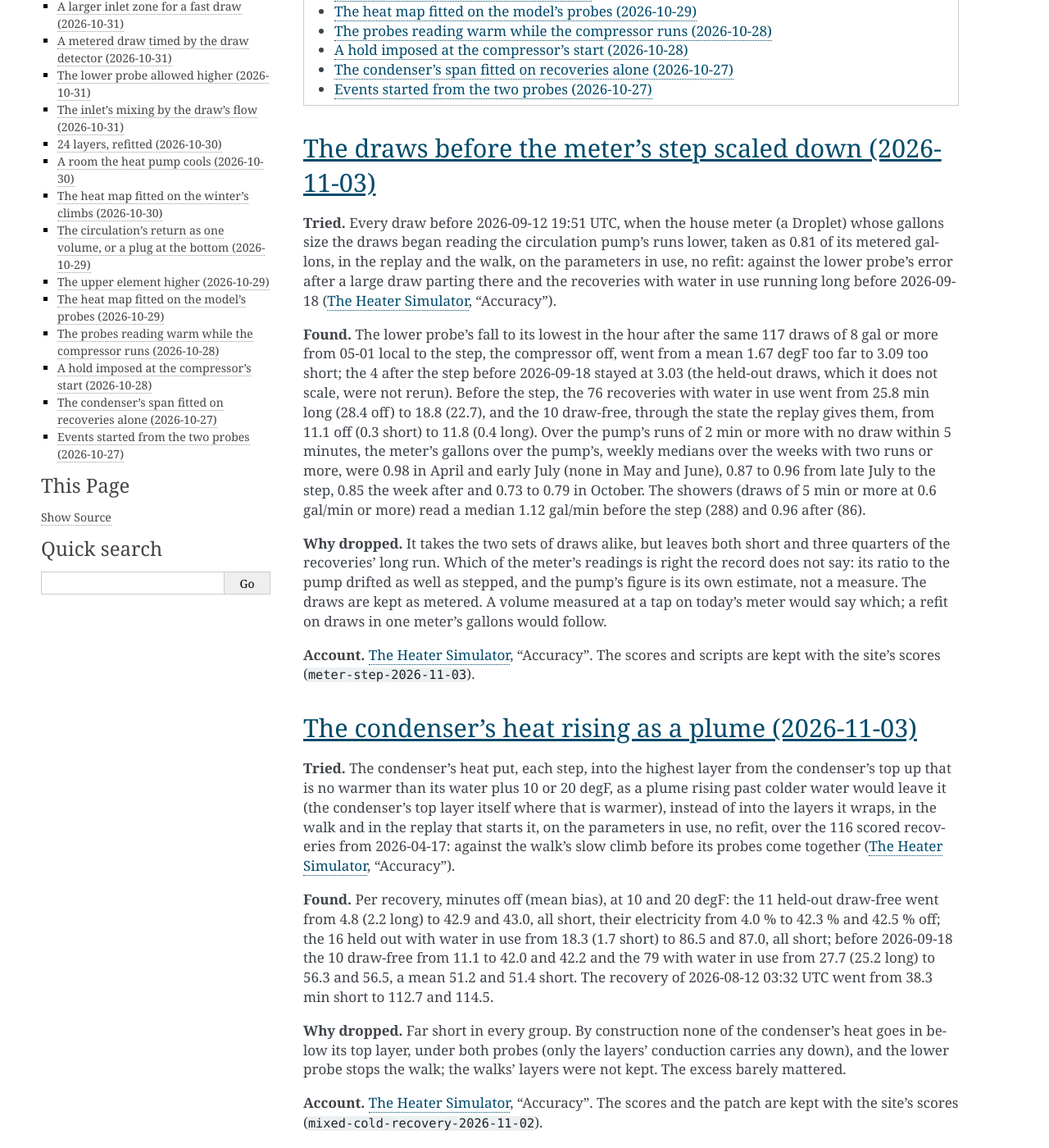
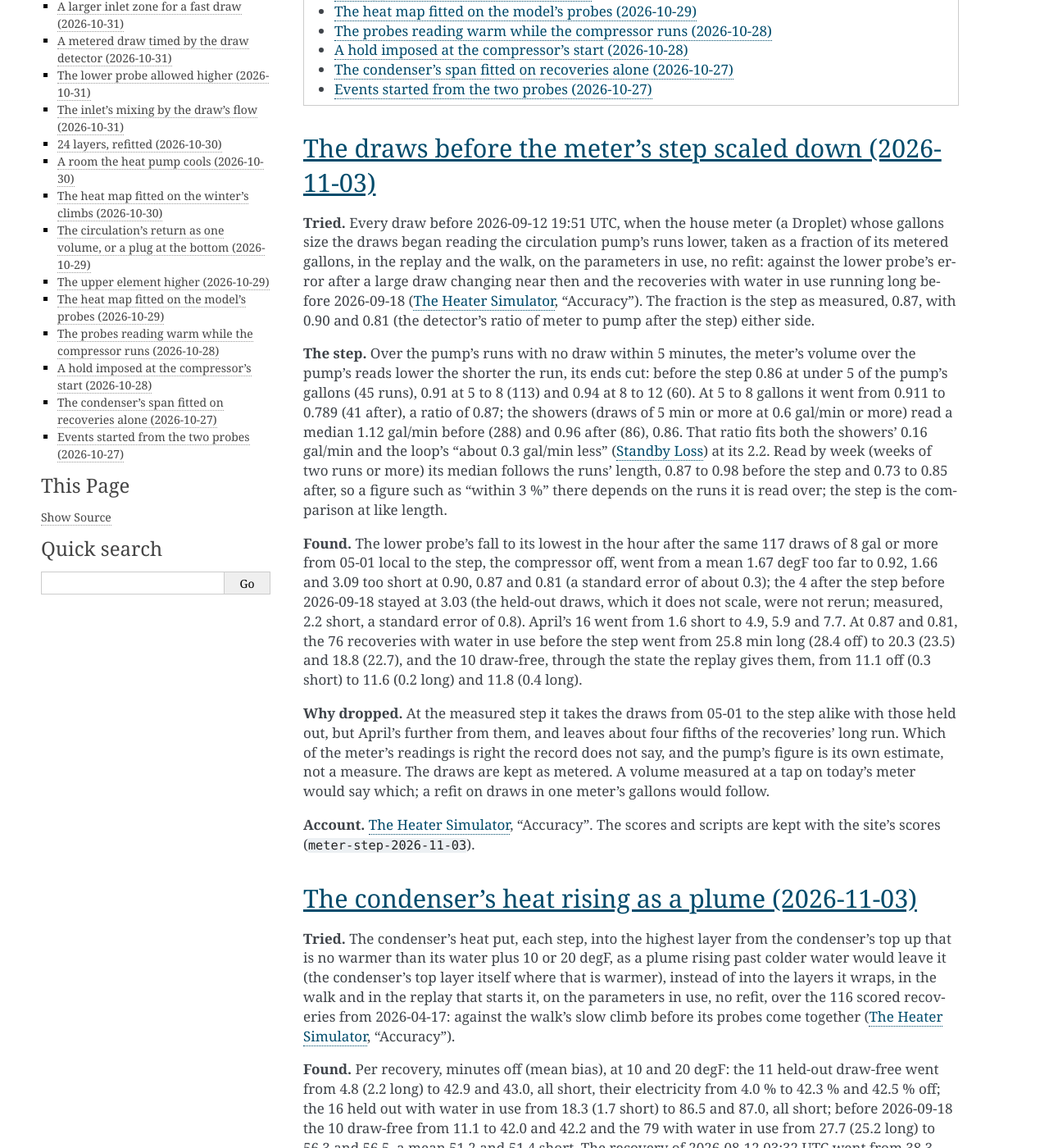
Before and after one commit to eman/nwp500-python, a Sphinx documentation site: the page built from docs/explanation/simulator-tried.rst, in a window 1280 px wide and 1400 px high, scrolled down 874 px. Shown: the whole window at 82% size. Built offline with Sphinx 7.4.7, drawn with Linux system fonts in a browser that asks for light colours.

Commit message:
docs(sim): the step at like run length, 0.87; April does not follow

```diff
--- a/docs/explanation/simulator-tried.rst
+++ b/docs/explanation/simulator-tried.rst
@@ -18,34 +18,46 @@ The draws before the meter's step scaled down (2026-11-03)
 
 **Tried.** Every draw before 2026-09-12 19:51 UTC, when the house meter
 (a Droplet) whose gallons size the draws began reading the circulation
-pump's runs lower, taken as 0.81 of its metered gallons, in the replay
-and the walk, on the parameters in use, no refit: against the lower
-probe's error after a large draw parting there and the recoveries with
-water in use running long before 2026-09-18 (:doc:`simulator`,
-"Accuracy").
+pump's runs lower, taken as a fraction of its metered gallons, in the
+replay and the walk, on the parameters in use, no refit: against the
+lower probe's error after a large draw changing near then and the
+recoveries with water in use running long before 2026-09-18
+(:doc:`simulator`, "Accuracy"). The fraction is the step as measured,
+0.87, with 0.90 and 0.81 (the detector's ratio of meter to pump after
+the step) either side.
+
+**The step.** Over the pump's runs with no draw within 5 minutes, the
+meter's volume over the pump's reads lower the shorter the run, its ends
+cut: before the step 0.86 at under 5 of the pump's gallons (45 runs),
+0.91 at 5 to 8 (113) and 0.94 at 8 to 12 (60). At 5 to 8 gallons it went
+from 0.911 to 0.789 (41 after), a ratio of 0.87; the showers (draws of 5
+min or more at 0.6 gal/min or more) read a median 1.12 gal/min before
+(288) and 0.96 after (86), 0.86. That ratio fits both the showers' 0.16
+gal/min and the loop's "about 0.3 gal/min less" (:doc:`standby-loss`) at
+its 2.2. Read by week (weeks of two runs or more) its median follows the
+runs' length, 0.87 to 0.98 before the step and 0.73 to 0.85 after, so a
+figure such as "within 3 %" there depends on the runs it is read over;
+the step is the comparison at like length.
 
 **Found.** The lower probe's fall to its lowest in the hour after the
 same 117 draws of 8 gal or more from 05-01 local to the step, the
-compressor off, went from a mean 1.67 degF too far to 3.09 too short;
+compressor off, went from a mean 1.67 degF too far to 0.92, 1.66 and
+3.09 too short at 0.90, 0.87 and 0.81 (a standard error of about 0.3);
 the 4 after the step before 2026-09-18 stayed at 3.03 (the held-out
-draws, which it does not scale, were not rerun). Before the step, the 76
-recoveries with water in use went from 25.8 min long (28.4 off) to 18.8
-(22.7), and the 10 draw-free, through the state the replay gives them,
-from 11.1 off (0.3 short) to 11.8 (0.4 long). Over the pump's runs of 2
-min or more with no draw within 5 minutes, the meter's gallons over the
-pump's, weekly medians over the weeks with two runs or more, were 0.98
-in April and early July (none in May and June), 0.87 to 0.96 from late
-July to the step, 0.85 the week after and 0.73 to 0.79 in October. The
-showers (draws of 5 min or more at 0.6 gal/min or more) read a median
-1.12 gal/min before the step (288) and 0.96 after (86).
+draws, which it does not scale, were not rerun; measured, 2.2 short, a
+standard error of 0.8). April's 16 went from 1.6 short to 4.9, 5.9 and
+7.7. At 0.87 and 0.81, the 76 recoveries with water in use before the
+step went from 25.8 min long (28.4 off) to 20.3 (23.5) and 18.8 (22.7),
+and the 10 draw-free, through the state the replay gives them, from 11.1
+off (0.3 short) to 11.6 (0.2 long) and 11.8 (0.4 long).
 
-**Why dropped.** It takes the two sets of draws alike, but leaves both
-short and three quarters of the recoveries' long run. Which of the
-meter's readings is right the record does not say: its ratio to the pump
-drifted as well as stepped, and the pump's figure is its own estimate,
-not a measure. The draws are kept as metered. A volume measured at a tap
-on today's meter would say which; a refit on draws in one meter's
-gallons would follow.
+**Why dropped.** At the measured step it takes the draws from 05-01 to
+the step alike with those held out, but April's further from them, and
+leaves about four fifths of the recoveries' long run. Which of the
+meter's readings is right the record does not say, and the pump's figure
+is its own estimate, not a measure. The draws are kept as metered. A
+volume measured at a tap on today's meter would say which; a refit on
+draws in one meter's gallons would follow.
 
 **Account.** :doc:`simulator`, "Accuracy". The scores and scripts are
 kept with the site's scores (``meter-step-2026-11-03``).
```
Also changed, not shown: docs/explanation/simulator.rst (+15 -12 lines).
